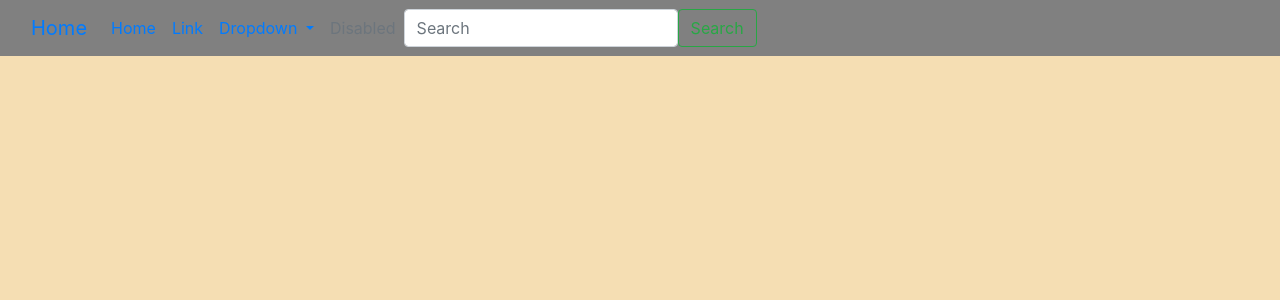
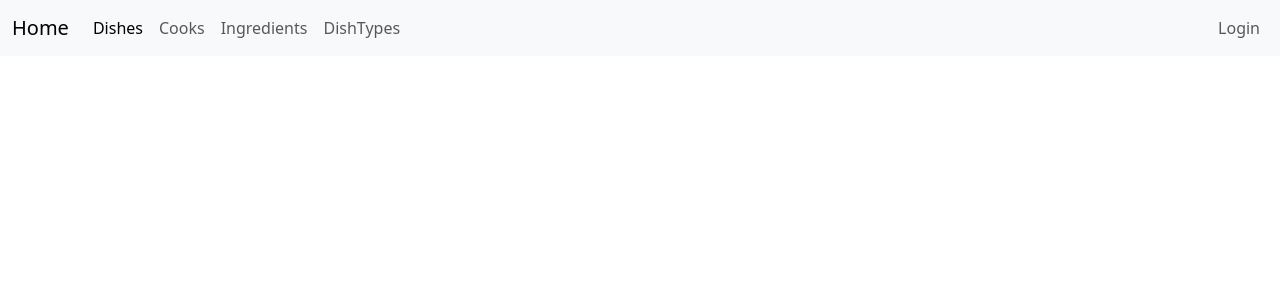
Before and after one commit to VasylTurok/restaurant_kitchen_service, a Django app: page / in a window 1280 px wide. Shown: the top 300 px of the page. Run offline with Django 4.2, Linux system fonts and the light colour scheme; data that the repository does not hold is empty.

Commit message:
add login and logout pages

```diff
--- a/restaurant/models.py
+++ b/restaurant/models.py
@@ -1,5 +1,6 @@
 from django.db import models
 from django.contrib.auth.models import AbstractUser
+from django.urls import reverse
 
 
 class DishTypes(models.Model):
@@ -22,8 +23,8 @@ class Cook(AbstractUser):
     def __str__(self):
         return f"{self.username} ({self.first_name} {self.last_name})"
 
-    # def get_absolute_url(self):
-    #     return reverse("taxi:driver-detail", kwargs={"pk": self.pk})
+    def get_absolute_url(self):
+        return reverse("restaurant:index", kwargs={"pk": self.pk})
 
 
 class Ingredient(models.Model):
--- a/restaurant_kitchen_service/urls.py
+++ b/restaurant_kitchen_service/urls.py
@@ -22,4 +22,6 @@ from django.conf.urls.static import static
 urlpatterns = [
     path('admin/', admin.site.urls),
     path("", include("restaurant.urls", namespace="restaurant")),
+    path("accounts/", include("django.contrib.auth.urls")),
+
 ] + static(settings.STATIC_URL, document_root=settings.STATIC_ROOT)
--- a/templates/base.html
+++ b/templates/base.html
@@ -2,58 +2,23 @@
 <html lang="en">
 
 <head>
-    {% block title %}<title>Restaurant Service</title>{% endblock %}
-    <link rel="icon" href="https://encrypted-tbn0.gstatic.com/images?q=tbn:ANd9GcQNmNGh28DByWmQSZpiE21WMPdkx-2GSCh0kP4ItVnFCYfTY5Ie7QDBjTpF6hMZXub9Khw&usqp=CAU">
-    <meta charset="utf-8">
-    <meta name="viewport" content="width=device-width, initial-scale=1">
-    <link rel="stylesheet"
-          href="https://cdn.jsdelivr.net/npm/bootstrap@4.5.3/dist/css/bootstrap.min.css"
-          integrity="sha384-TX8t27EcRE3e/ihU7zmQxVncDAy5uIKz4rEkgIXeMed4M0jlfIDPvg6uqKI2xXr2"
-          crossorigin="anonymous">
-    <!-- Add additional CSS in static file -->
-    {% load static %}
-    <link rel="stylesheet" href="{% static 'css/styles.css' %}">
+  {% load static %}
+  {% block title %}<title>Restaurant Service</title>{% endblock %}
+  <link rel="icon" href="https://encrypted-tbn0.gstatic.com/images?q=tbn:ANd9GcQNmNGh28DByWmQSZpiE21WMPdkx-2GSCh0kP4ItVnFCYfTY5Ie7QDBjTpF6hMZXub9Khw&usqp=CAU">
+  <meta charset="utf-8">
+  <meta name="viewport" content="width=device-width, initial-scale=1">
+  <link href="https://cdn.jsdelivr.net/npm/bootstrap@5.3.2/dist/css/bootstrap.min.css" rel="stylesheet" integrity="sha384-T3c6CoIi6uLrA9TneNEoa7RxnatzjcDSCmG1MXxSR1GAsXEV/Dwwykc2MPK8M2HN" crossorigin="anonymous">
+<!--  <link rel="stylesheet" href="{% static 'css/styles.css' %}">-->
+
 </head>
 
 <body>
-  <header>
-    <nav class="navbar navbar-expand-lg bg-body-tertiary">
-      <div class="container-fluid">
-        <a class="navbar-brand" href="{% url 'restaurant:index' %}">Home</a>
-        <button class="navbar-toggler" type="button" data-bs-toggle="collapse" data-bs-target="#navbarSupportedContent" aria-controls="navbarSupportedContent" aria-expanded="false" aria-label="Toggle navigation">
-          <span class="navbar-toggler-icon"></span>
-        </button>
-        <div class="collapse navbar-collapse" id="navbarSupportedContent">
-          <ul class="navbar-nav me-auto mb-2 mb-lg-0">
-            <li class="nav-item">
-              <a class="nav-link active" aria-current="page" href="#">Home</a>
-            </li>
-            <li class="nav-item">
-              <a class="nav-link" href="#">Link</a>
-            </li>
-            <li class="nav-item dropdown">
-              <a class="nav-link dropdown-toggle" href="#" role="button" data-bs-toggle="dropdown" aria-expanded="false">
-                Dropdown
-              </a>
-              <ul class="dropdown-menu">
-                <li><a class="dropdown-item" href="#">Action</a></li>
-                <li><a class="dropdown-item" href="#">Another action</a></li>
-                <li><hr class="dropdown-divider"></li>
-                <li><a class="dropdown-item" href="#">Something else here</a></li>
-              </ul>
-            </li>
-            <li class="nav-item">
-              <a class="nav-link disabled" aria-disabled="true">Disabled</a>
-            </li>
-          </ul>
-          <form class="d-flex" role="search">
-            <input class="form-control me-2" type="search" placeholder="Search" aria-label="Search">
-            <button class="btn btn-outline-success" type="submit">Search</button>
-          </form>
-        </div>
-      </div>
-    </nav>
-  </header>
+  {% block header %}
+    {% include "includes/header.html" %}
+  {% endblock %}
+  {% block content %}
+  {% endblock %}
+
 </body>
 
 </html>
--- /dev/null
+++ b/templates/includes/header.html
@@ -0,0 +1,34 @@
+  <header>
+    <nav class="navbar navbar-expand-lg bg-body-tertiary">
+      <div class="container-fluid">
+        <a class="navbar-brand" href="{% url 'restaurant:index' %}">Home</a>
+        <button class="navbar-toggler" type="button" data-bs-toggle="collapse" data-bs-target="#navbarSupportedContent" aria-controls="navbarSupportedContent" aria-expanded="false" aria-label="Toggle navigation">
+          <span class="navbar-toggler-icon"></span>
+        </button>
+        <div class="collapse navbar-collapse" id="navbarSupportedContent">
+          <ul class="navbar-nav me-auto mb-2 mb-lg-0">
+            <li class="nav-item">
+              <a class="nav-link active" aria-current="page" href="#">Dishes</a>
+            </li>
+            <li class="">
+              <a class="nav-link" href="#">Cooks</a>
+            </li>
+            <li class="nav-item">
+              <a class="nav-link" href="#">Ingredients</a>
+            </li>
+            <li class="nav-item">
+              <a class="nav-link" href="#">DishTypes</a>
+            </li>
+          </ul>
+          <ul class="navbar-nav mb-2 mb-lg-0">
+            {% if user.is_authenticated %}
+                <li class="nav-item"><a class="nav-link" href="{% url 'restaurant:index' %}">User: {{ user.get_username }}</a></li>
+                <li class="nav-item"><a class="nav-link" href="{% url 'logout' %}">Logout</a></li>
+            {% else %}
+              <li class="nav-item"><a class="nav-link" href="{% url 'login'%}?next={{request.path}}">Login</a></li>
+            {% endif %}
+          </ul>
+        </div>
+      </div>
+    </nav>
+  </header>
```
Also changed, not shown: restaurant_kitchen_service/settings.py (+6 -1 lines), templates/registration/logged_out.html (added, +7 -0 lines), templates/registration/login.html (added, +24 -0 lines).
